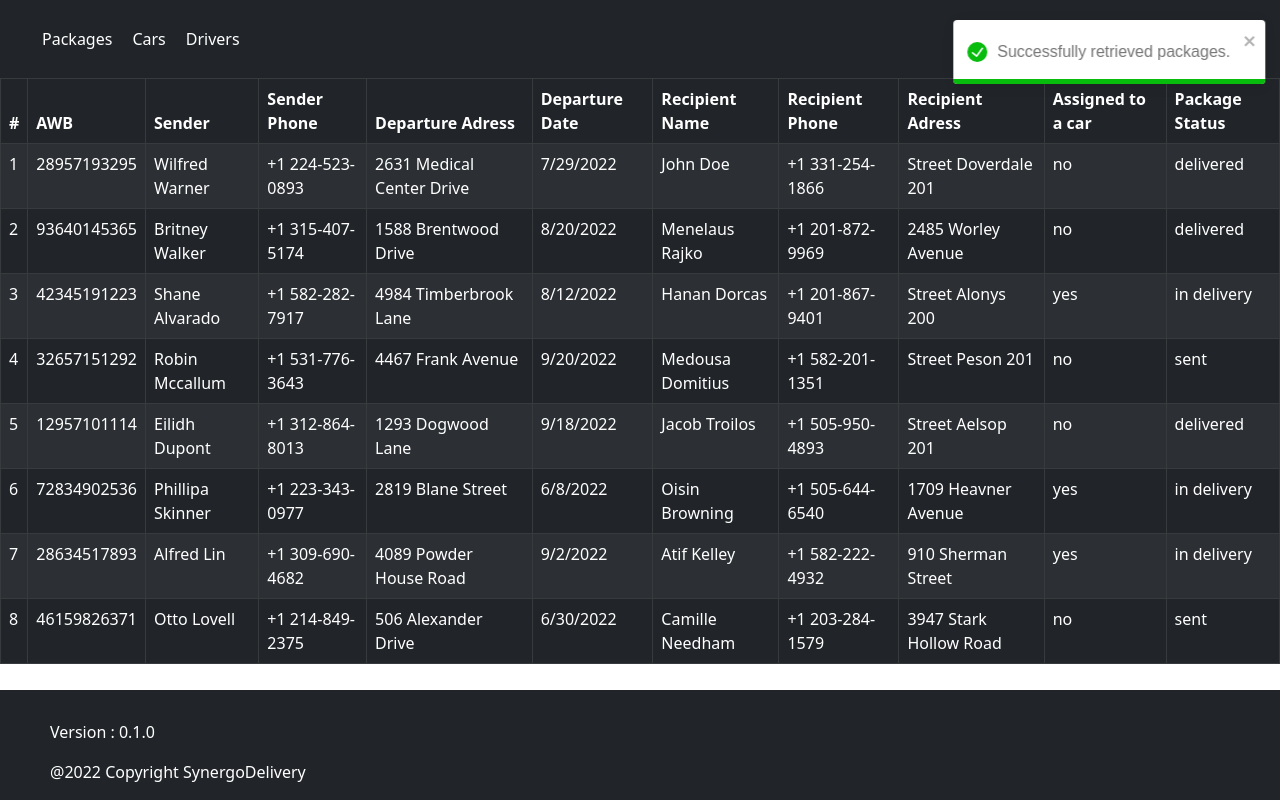
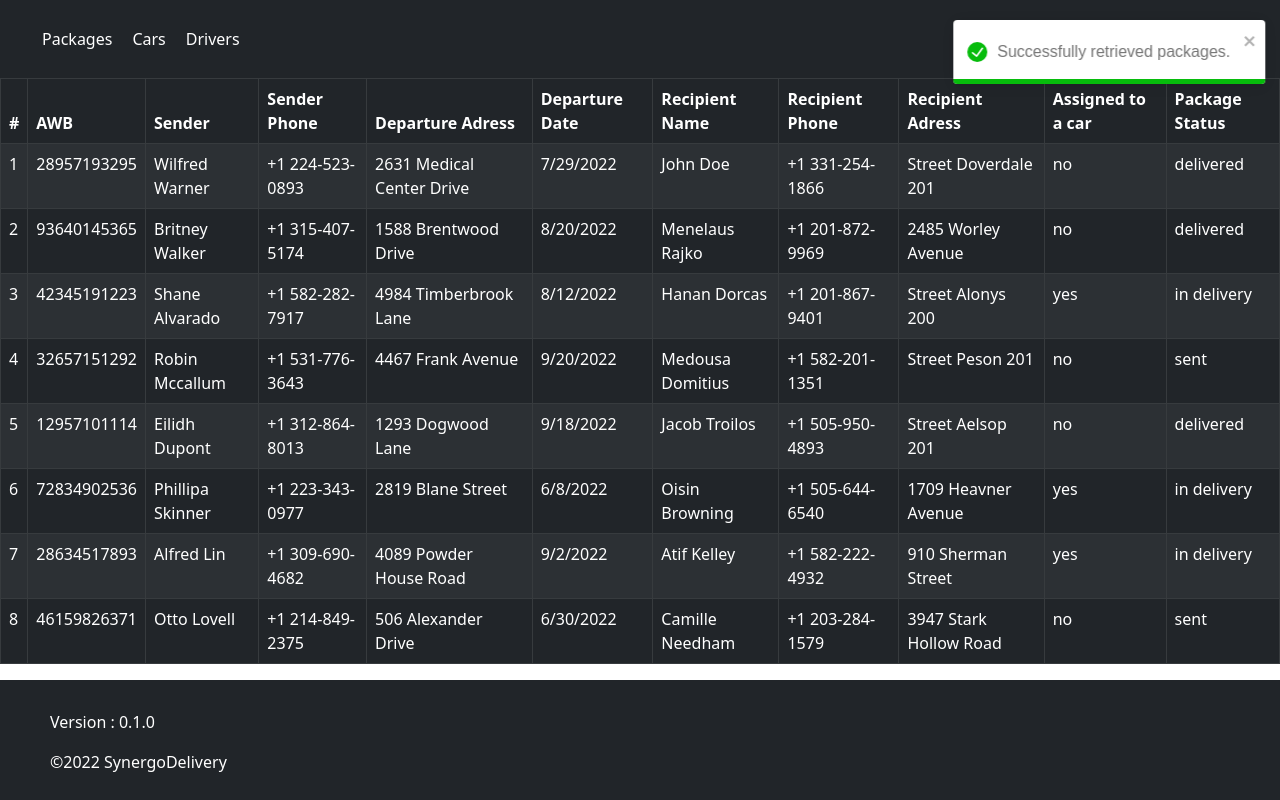
Before and after one commit to andreihojda15/SynergoDelivery, a React (Create React App) app: page /packages in a window 1280 px wide. Built offline with nearby package versions, Linux system fonts and the light colour scheme.

Commit message:
- fixed footer

```diff
--- a/src/components/layout/Footer.js
+++ b/src/components/layout/Footer.js
@@ -6,7 +6,7 @@ class Footer extends React.Component {
     return (
       <div className="footer">
         <p>Version : {packageJson.version}</p>
-        <p>@2022 Copyright SynergoDelivery</p>
+        <p>©{new Date().getFullYear()} SynergoDelivery</p>
       </div>
     );
   }
--- a/src/components/layout/FooterStyle.css
+++ b/src/components/layout/FooterStyle.css
@@ -1,13 +1,6 @@
 .footer {
-    position: absolute;
-    bottom: 0;
     width: 100%;
     color: white;
     background-color: #212529;
     padding: 30px 50px 10px;
 }
-
-.footer,
-.push {
-  height: 110px;
-}
```
